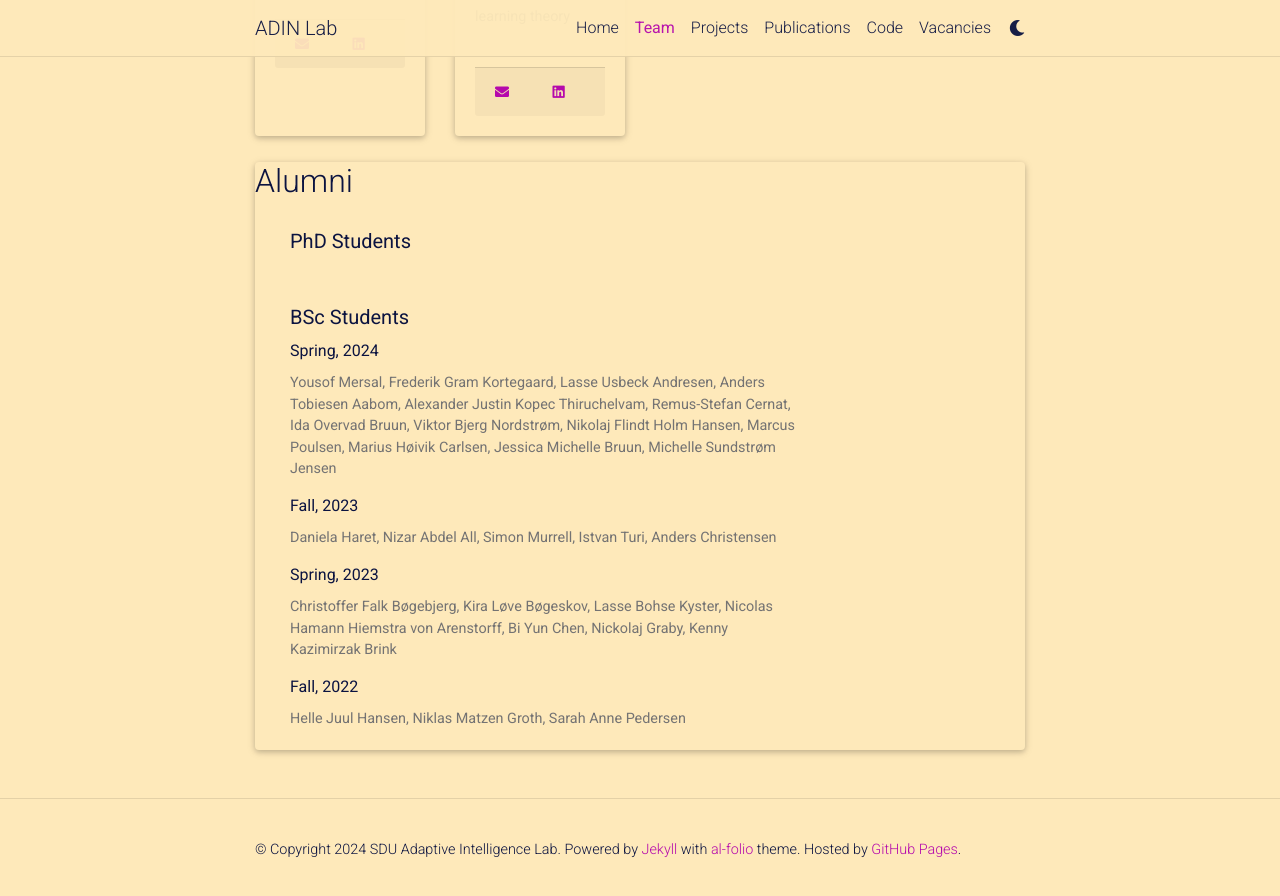
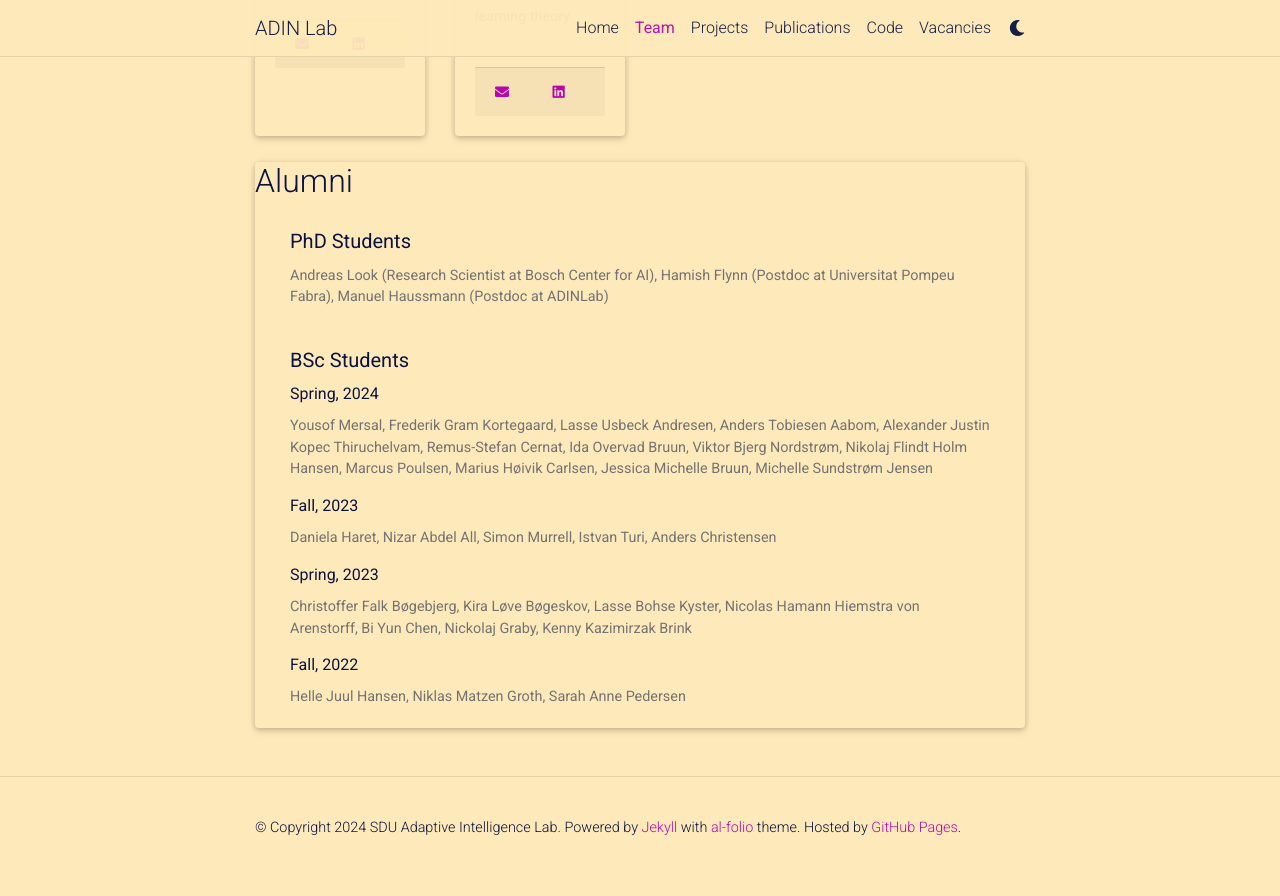
Before and after one commit to adinlab/adinlab.github.io, a Jekyll site: the page built from _pages/1_team.md, in a window 1280 px wide and 900 px high, scrolled down 1384 px. Shown: the top 896 px of the window. Built offline with Jekyll 4.4.1, drawn with Linux system fonts in a browser that asks for light colours; comment, search, counter and statistics services are not loaded; a style sheet for code colours, icons or effects is not loaded.

Commit message:
team page update

```diff
--- a/_data/team.yml
+++ b/_data/team.yml
@@ -58,8 +58,7 @@ researchers:
     linkedin: https://www.linkedin.com/in/gülçin-baykal-can-0a8276b0
 
 
-alumni_phd:
-  - name: Andreas Look (Research Scientist at Bosch Center for AI), Hamish Flynn (Postdoc at Universitat Pompeu Fabra), Manuel Haussmann (Postdoc at ADINLab)
+alumni_phd: Andreas Look (Research Scientist at Bosch Center for AI), Hamish Flynn (Postdoc at Universitat Pompeu Fabra), Manuel Haussmann (Postdoc at ADINLab)
 
 alumnis_msc:
   - name: Spring, 2024
--- a/_includes/team/alumni_bsc.html
+++ b/_includes/team/alumni_bsc.html
@@ -1,4 +1,4 @@
-<div class="team col-sm-12 col-md-9">
+<div class="team col-sm-12 col-md-12">
     <div class="card-body">
         <h5 class="card-title">BSc Students</h5>
         {% for member in include.alumnis %}
--- a/_includes/team/alumni_phd.html
+++ b/_includes/team/alumni_phd.html
@@ -1,4 +1,4 @@
-<div class="team col-sm-12 col-md-9">
+<div class="team col-sm-12 col-md-12">
     <div class="card-body">
         <h5 class="card-title">PhD Students</h5>
         <p class="card-text">{{ include.alumnis }}</p>
--- a/_pages/1_team.md
+++ b/_pages/1_team.md
@@ -69,7 +69,7 @@ nav: true
         <div class="row no-gutters">
             <br><h2 id="alumni">Alumni</h2>
             <div class="projects column">
-                {% include team/alumni_phd.html alumnis=site.data.team.alumni_phd.name %}
+                {% include team/alumni_phd.html alumnis=site.data.team.alumni_phd %}
                 {% assign sorted= site.data.team.alumnis_msc %}
                 {% include team/alumni_bsc.html alumnis=sorted %}
             </div>
```
